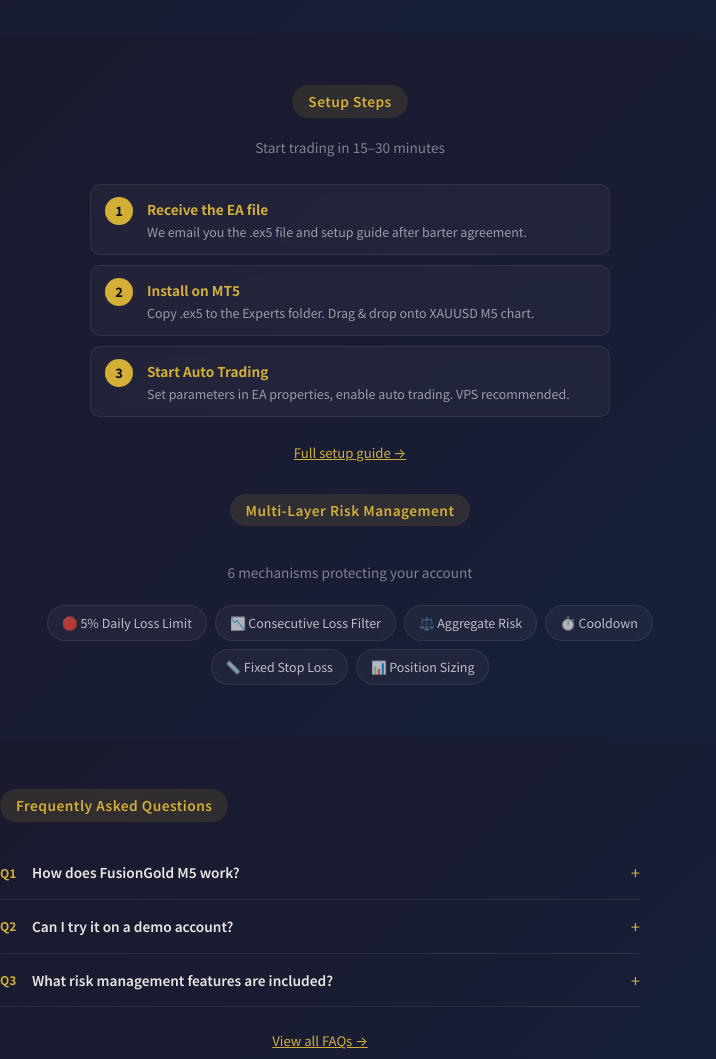
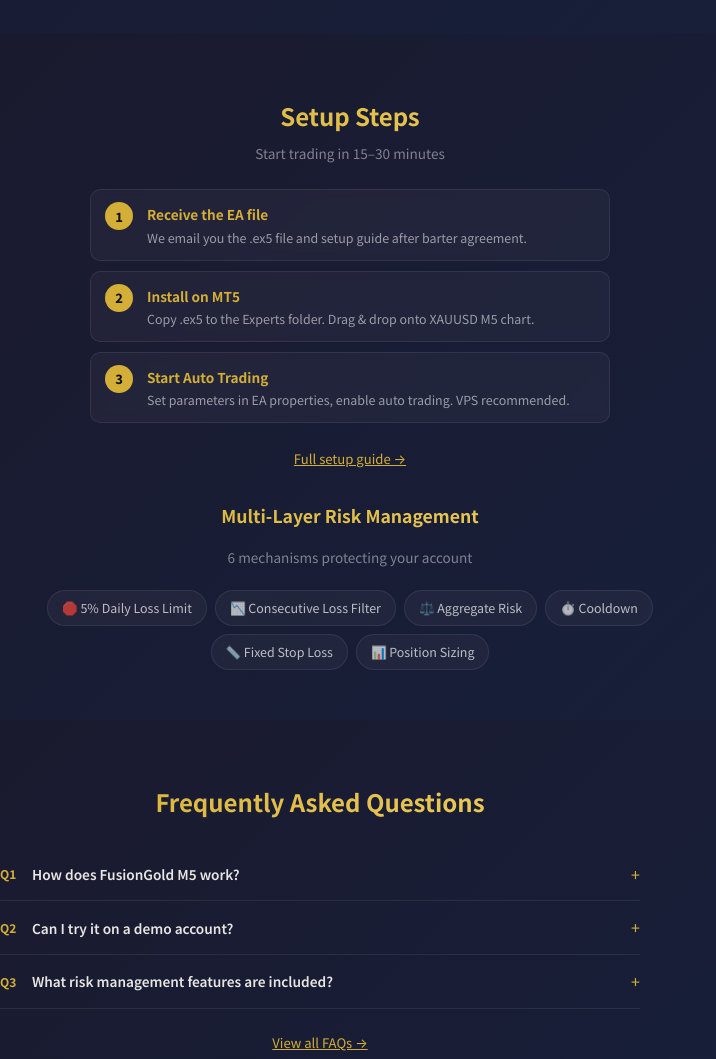
Before and after one commit to williamlinknight/fusiongold-ea-site, an Astro site: page / in a window 1280 px wide. Shown: the part 1780-2839 px from the top of the page, without its empty margins (0-716 px from the left). Built offline with nearby package versions, Linux system fonts and the light colour scheme; Astro itself is replaced by a stand-in of ours.

Commit message:
ui: align section headings with hero - gold gradient, same padding

```diff
--- a/src/pages/index.astro
+++ b/src/pages/index.astro
@@ -171,10 +171,9 @@
   </section>
 
   <!-- ═══════════════ ライブパフォーマンス（HERO 同款） ═══════════════ -->
-  <section class="hero" id="live-performance" style="padding:50px 0 56px;">
+  <section class="hero" id="live-performance" style="padding:60px 0 50px;">
     <div class="hero-content container">
-
-      <div class="hero-badge" data-i18n="live-title">ライブパフォーマンス</div>
+      <h2 style="font-size:1.5rem;margin:0 0 4px;background:linear-gradient(135deg,var(--gold),#f0d060);-webkit-background-clip:text;-webkit-text-fill-color:transparent;background-clip:text;" data-i18n="live-title">ライブパフォーマンス</h2>
       <p style="color:rgba(255,255,255,.45);font-size:0.8rem;margin:-10px 0 22px;"><span data-i18n="live-updated">最終更新</span>: {liveData?.updated || '--'} · IC Markets · <span data-i18n="live-liveaccount">リアル口座</span></p>
 
       <div class="hero-stats">
@@ -251,10 +250,10 @@
   </section>
 
   <!-- ═══════════════ How It Works（HERO 同款） ═══════════════ -->
-  <section class="hero" id="how-it-works" style="padding:50px 0 54px;">
+  <section class="hero" id="how-it-works" style="padding:60px 0 50px;">
     <div class="hero-content container" style="max-width:700px;">
-      <div class="hero-badge" style="margin-bottom:4px;" data-i18n="setup-section-title">セットアップの流れ</div>
-      <p style="color:rgba(255,255,255,.45);font-size:0.85rem;margin-bottom:24px;" data-i18n="setup-section-sub">15〜30分で運用開始</p>
+      <h2 style="font-size:1.5rem;margin:0 0 4px;background:linear-gradient(135deg,var(--gold),#f0d060);-webkit-background-clip:text;-webkit-text-fill-color:transparent;background-clip:text;" data-i18n="setup-section-title">セットアップの流れ</h2>
+      <p style="color:rgba(255,255,255,.45);font-size:0.85rem;margin:0 0 24px;" data-i18n="setup-section-sub">15〜30分で運用開始</p>
 
       <div style="display:flex;flex-direction:column;gap:10px;max-width:520px;margin:0 auto 20px;text-align:left;">
         <div style="display:flex;gap:14px;align-items:flex-start;background:rgba(255,255,255,.04);border:1px solid rgba(255,255,255,.08);border-radius:10px;padding:12px 14px;backdrop-filter:blur(4px);">
@@ -274,7 +273,7 @@
         <a href={siteBase + '/setup/'} class="text-link" data-i18n="setup-link" style="color:var(--gold);font-size:0.82rem;">詳細なセットアップガイド →</a>
       </div>
 
-      <div class="hero-badge" data-i18n="risk-title">多層リスク管理</div>
+      <h3 style="font-size:1.1rem;margin:0 0 2px;background:linear-gradient(135deg,var(--gold),#f0d060);-webkit-background-clip:text;-webkit-text-fill-color:transparent;background-clip:text;" data-i18n="risk-title">多層リスク管理</h3>
       <p style="color:rgba(255,255,255,.45);font-size:0.85rem;margin-bottom:20px;" data-i18n="risk-sub">口座を保護する6つの仕組み</p>
       <div style="display:flex;flex-wrap:wrap;gap:8px;justify-content:center;">
         <span style="padding:6px 14px;border-radius:20px;font-size:0.78rem;color:rgba(255,255,255,.7);background:rgba(255,255,255,.04);border:1px solid rgba(255,255,255,.08);">🛑 <span data-i18n="risk-r1-title">日損5%リミット</span></span>
@@ -288,9 +287,9 @@
   </section>
 
   <!-- ═══════════════ FAQ（HERO 同款） ═══════════════ -->
-  <section class="hero" id="faq" style="padding:50px 0 54px;">
+  <section class="hero" id="faq" style="padding:60px 0 50px;">
     <div class="hero-content container" style="max-width:640px;text-align:left;">
-      <div class="hero-badge" style="margin-bottom:24px;" data-i18n="faq-section-title">よくある質問</div>
+      <h2 style="font-size:1.5rem;margin:0 0 24px;text-align:center;background:linear-gradient(135deg,var(--gold),#f0d060);-webkit-background-clip:text;-webkit-text-fill-color:transparent;background-clip:text;" data-i18n="faq-section-title">よくある質問</h2>
       <script type="application/ld+json">
       {
         "@context": "https://schema.org",
```
